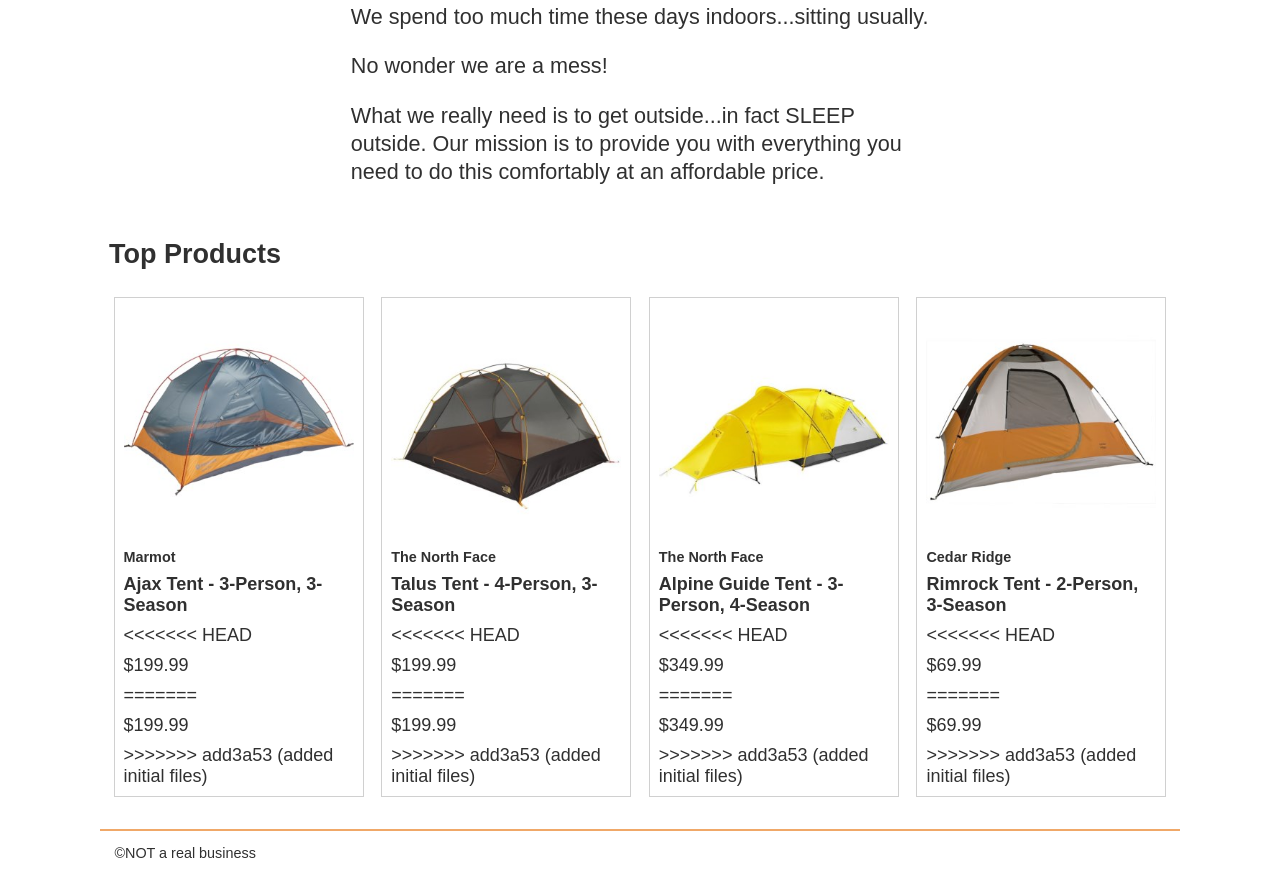
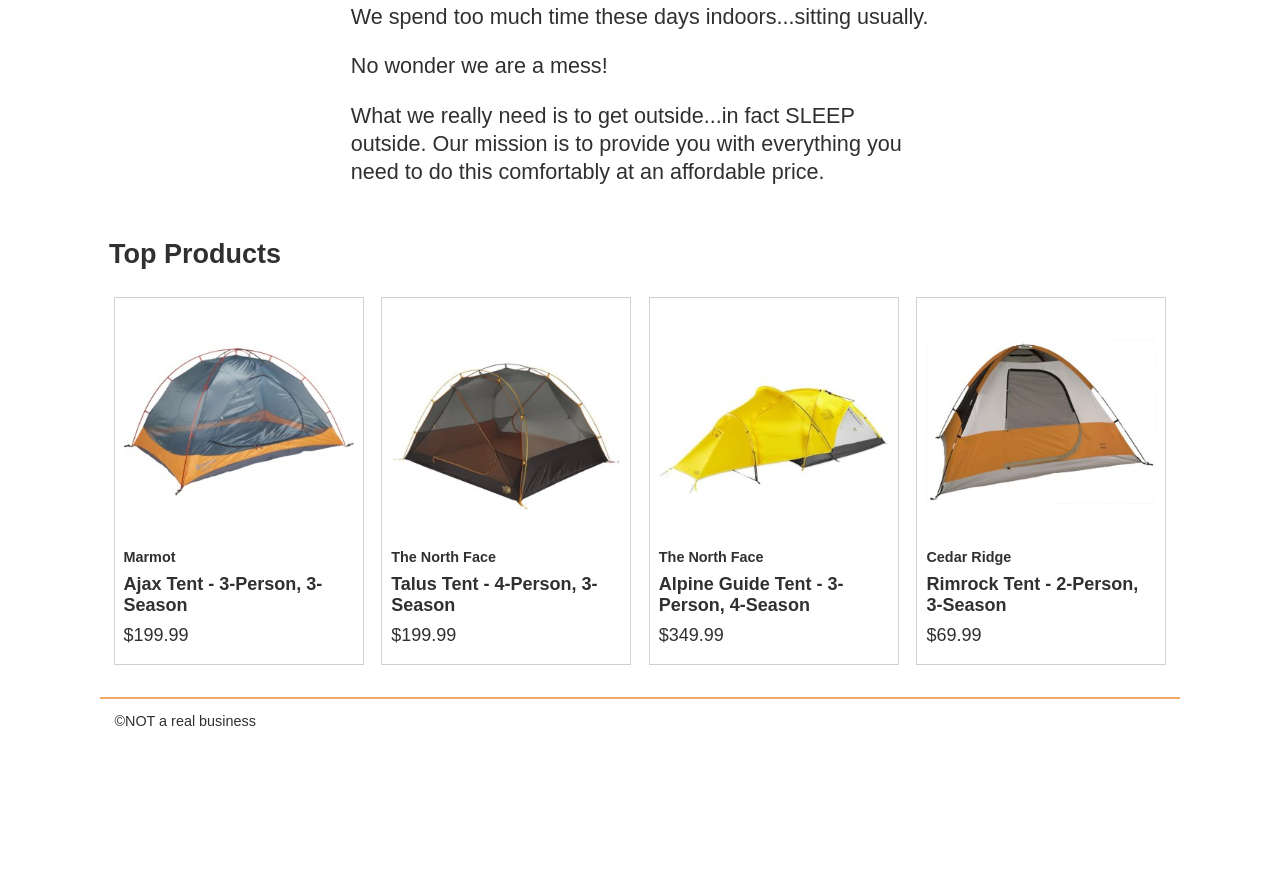
Before and after one commit to Tartclient/sleepoutside-team3, a website built with Vite: page src/index.html in a window 1280 px wide. Shown: the part 435-1310 px from the top of the page. After the commit the page ends 1178 px from the top, so only its background shows below. Built offline with nearby package versions, Linux system fonts and the light colour scheme.

Commit message:
Index formated

```diff
--- a/src/index.html
+++ b/src/index.html
@@ -73,13 +73,8 @@
               />
               <h3 class="card__brand">Marmot</h3>
               <h2 class="card__name">Ajax Tent - 3-Person, 3-Season</h2>
-<<<<<<< HEAD
-              <p class="product-card__price">$199.99</p></a
-            >
-=======
               <p class="product-card__price">$199.99</p>
             </a>
->>>>>>> add3a53 (added initial files)
           </li>
           <li class="product-card">
             <a href="product_pages/northface-talus-4.html">
@@ -89,13 +84,8 @@
               />
               <h3 class="card__brand">The North Face</h3>
               <h2 class="card__name">Talus Tent - 4-Person, 3-Season</h2>
-<<<<<<< HEAD
-              <p class="product-card__price">$199.99</p></a
-            >
-=======
               <p class="product-card__price">$199.99</p>
             </a>
->>>>>>> add3a53 (added initial files)
           </li>
 
           <li class="product-card">
@@ -106,13 +96,8 @@
               />
               <h3 class="card__brand">The North Face</h3>
               <h2 class="card__name">Alpine Guide Tent - 3-Person, 4-Season</h2>
-<<<<<<< HEAD
-              <p class="product-card__price">$349.99</p></a
-            >
-=======
               <p class="product-card__price">$349.99</p>
             </a>
->>>>>>> add3a53 (added initial files)
           </li>
           <li class="product-card">
             <a href="product_pages/cedar-ridge-rimrock-2.html">
@@ -122,13 +107,8 @@
               />
               <h3 class="card__brand">Cedar Ridge</h3>
               <h2 class="card__name">Rimrock Tent - 2-Person, 3-Season</h2>
-<<<<<<< HEAD
-              <p class="product-card__price">$69.99</p></a
-            >
-=======
               <p class="product-card__price">$69.99</p>
             </a>
->>>>>>> add3a53 (added initial files)
           </li>
         </ul>
       </section>
```
